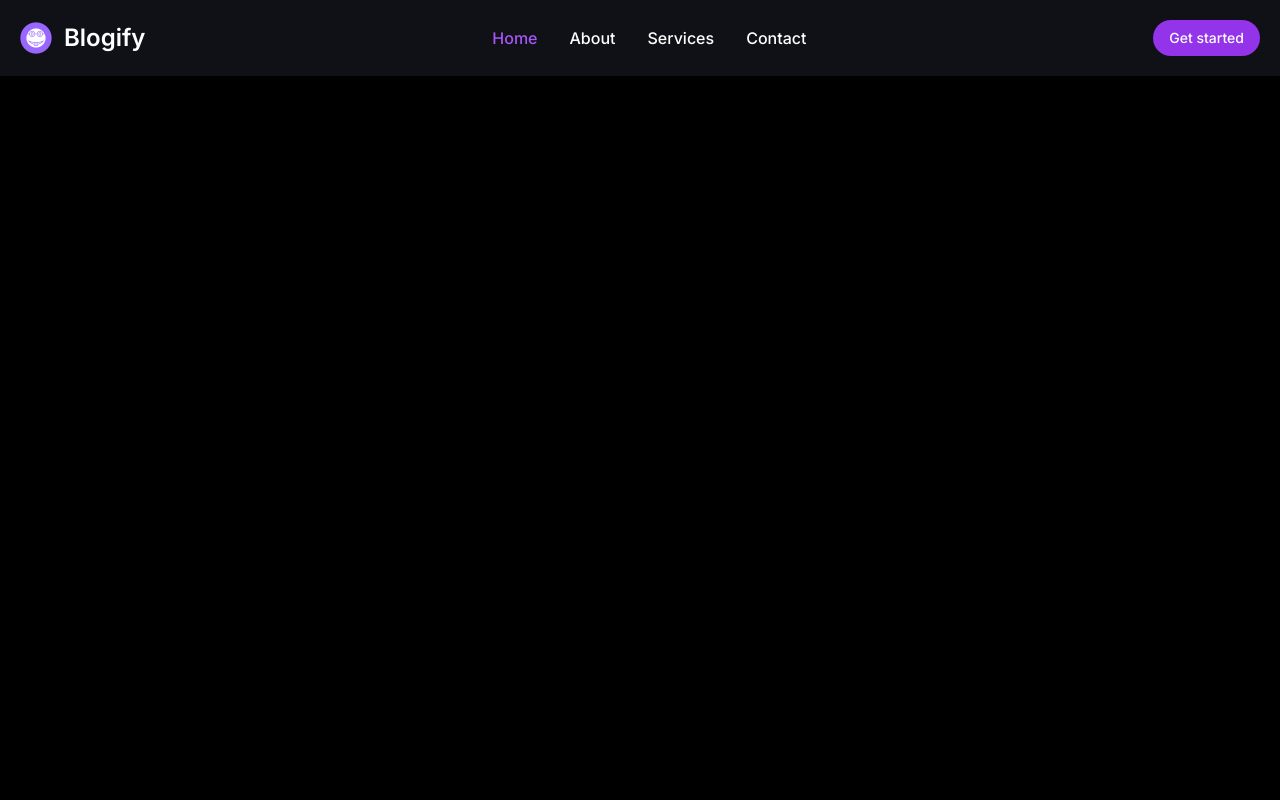
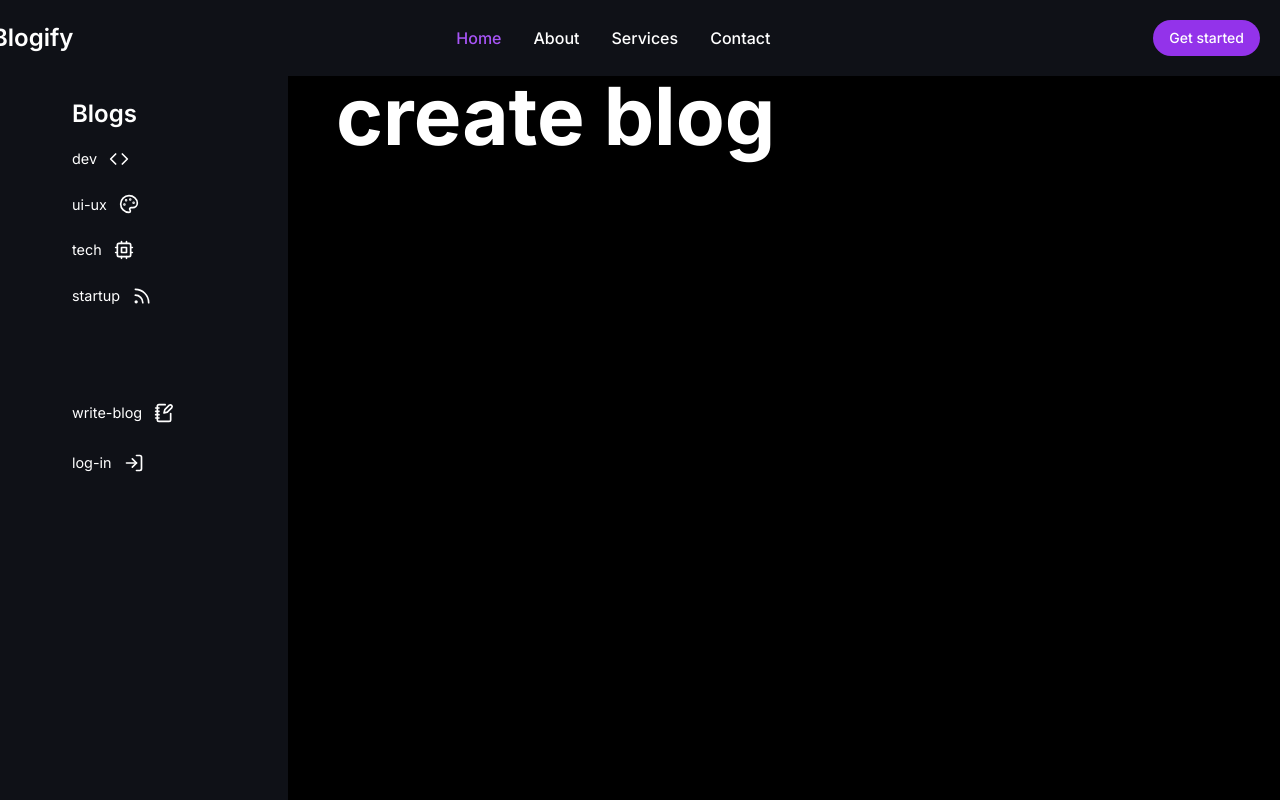
Before and after one commit to Bhanusingh99/Blogify, a Next.js app: page /create-blog in a window 1280 px wide. Before the commit this address had no page. Built offline with nearby package versions, Linux system fonts and the light colour scheme.

Commit message:
all bugs and refactor some codes

```diff
--- /dev/null
+++ b/app/(home)/create-blog/page.tsx
@@ -0,0 +1,9 @@
+import React from 'react'
+
+const BlogBtn = () => {
+  return (
+    <div className='text-[5rem] font-bold text-white mt-10'>create blog</div>
+  )
+}
+
+export default BlogBtn
--- a/components/BlogContainer.tsx
+++ b/components/BlogContainer.tsx
@@ -1,32 +1,28 @@
-'use client'
 import { Code, Cpu, Palette, Rss } from 'lucide-react';
 import Image from 'next/image';
 import Link from 'next/link';
 import { usePathname } from 'next/navigation'
 import React from 'react'
+import SidebarBtn from './shared/SidebarBtn';
 
 const BlogTitle = [
-    {title:"dev",icons:<Code />},
-    {title:"ui-ux",icons:<Palette />},
-    {title:"tech",icons:<Cpu />},
-    {title:"startup",icons:<Rss />},
+    {title:"dev",icons:<Code size={20}/>,path:"dev"},
+    {title:"ui-ux",icons:<Palette size={20}/>,path:"ui-ux"},
+    {title:"tech",icons:<Cpu size={20}/>,path:"tech"},
+    {title:"startup",icons:<Rss size={20}/>,path:"startup"},
 ]
 
 export const BlogBtn = () => {
-    const url = usePathname();
-    console.log(url)
     return(
         <>
         {
             BlogTitle.map((items,index) =>
-            <Link href={`/${items.title}`} key={index}>
-                <div className={`flex gap-3 text-[.9rem] py-2 px-2 rounded-xl
-                  items-center ${url === `/${items.title}` ? "text-purple-500" : `hover:bg-dark-300 text-white
-                  `}`}>
-                    <p>{items.title}</p>
-                     {items.icons}
-                </div>
-            </Link>
+                <SidebarBtn
+                title={items.title}
+                icons={items.icons}
+                path={items.path}
+                key={index}
+                />
             )
         }
         </>
--- a/components/shared/Navbar.tsx
+++ b/components/shared/Navbar.tsx
@@ -6,15 +6,17 @@ const Navbar = () => {
   return (
     <nav className="bg-dark-200 fixed w-full z-20 top-0 left-0">
       <div className="max-w-screen-xl flex flex-wrap items-center justify-between mx-auto p-5">
-        <Link href="/" className="flex items-center space-x-3 rtl:space-x-reverse">
-          <Image src={'/icons/nerd.png'} height={25} width={32} className="h-8" alt="Flowbite Logo" />
+        <Link href="/" className="flex items-center space-x-3 rtl:space-x-reverse ml-[-4.5rem] max-xl:ml-0">
+          <Image src={'/icons/nerd.png'} height={25} width={32} className="h-8" alt="Logo" />
           <span className="self-center text-2xl font-semibold whitespace-nowrap text-white">Blogify</span>
         </Link>
         <div className="flex md:order-2 space-x-3 md:space-x-0 rtl:space-x-reverse">
+          <Link href={'/sign-up'}>
           <button type="button" className="text-white btn hover:bg-purple-500 focus:ring-4 font-medium
           text-sm px-4 py-2 text-center max-md:hidden rounded-[20px]">
             Get started
           </button>
+          </Link>
           <button
             data-collapse-toggle="navbar-sticky"
             type="button"
--- a/components/shared/Sidebar.tsx
+++ b/components/shared/Sidebar.tsx
@@ -2,19 +2,30 @@
 import React from 'react'
 import { BlogBtn } from '../BlogContainer'
 import { usePathname } from 'next/navigation'
+import SidebarBtn from './SidebarBtn'
+import { LogIn, NotebookPen } from 'lucide-react'
 
 const Sidebar = () => {
     const url  = usePathname();
   return (
     <aside
       id="sidebar-multi-level-sidebar"
-      className="fixed top-0 left-0 z-40 w-[20rem] h-screen transition-transform -translate-x-full
-      sm:translate-x-0 mt-[4.5rem] bg-dark-200  p-2 px-4"
+      className="fixed top-0 left-0 z-40 w-[18rem] h-screen transition-transform -translate-x-full
+      sm:translate-x-0 mt-[4.5rem] bg-dark-200  p-2 px-4 max-lg:w-[14rem]"
       aria-label="Sidebar"
     >
-      <div className=" w-full flex flex-col gap-2 px-4 py-4 pl-[7.5rem]">
+      <div className=" w-full flex flex-col gap-2 px-4 py-4 pl-[3rem]">
           <h1 className={` font-semibold text-[1.5rem] px-2 ${url === '/' ? "text-purple-500" : "text-white"}`}>Blogs</h1>
           <BlogBtn/>
+      </div>
+
+      <div className=' mt-16 pl-[3rem] flex flex-col gap-3'>
+            {
+              <>
+              <SidebarBtn title={"write-blog"} icons={<NotebookPen size={20}/>} path={"create-blog"}/>
+              <SidebarBtn title={"log-in"} icons={<LogIn size={20}/>} path={"log-in"}/>
+              </>
+            }
       </div>
     </aside>
   )
--- /dev/null
+++ b/components/shared/SidebarBtn.tsx
@@ -0,0 +1,26 @@
+'use client'
+import Link from 'next/link'
+import { usePathname } from 'next/navigation';
+import React from 'react'
+
+interface Props{
+    title:String,
+    icons:React.ReactNode,
+    path?:String
+}
+const SidebarBtn = ({title,icons,path}:Props) => {
+    const url = usePathname();
+
+  return (
+    <Link href={`/${path}`}>
+                <div className={`flex gap-3 text-[.9rem] py-2 px-2 rounded-xl
+                  items-center ${url === `/${title}` ? "text-white btn" : `hover:bg-dark-300 text-white
+                  `}`}>
+                    <p>{title}</p>
+                     {icons}
+                </div>
+    </Link>
+  )
+}
+
+export default SidebarBtn
```
